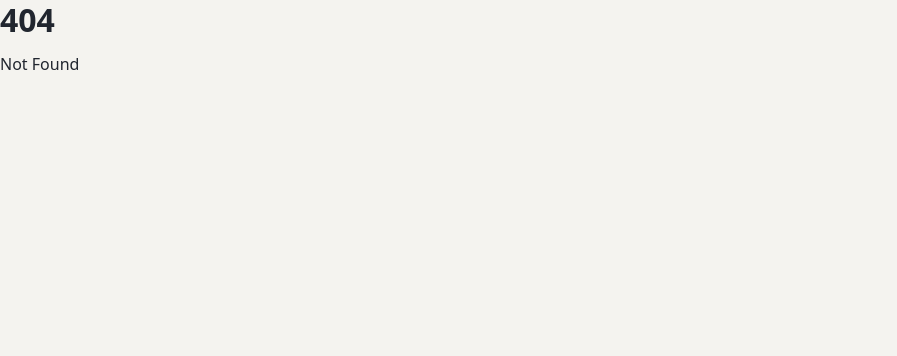
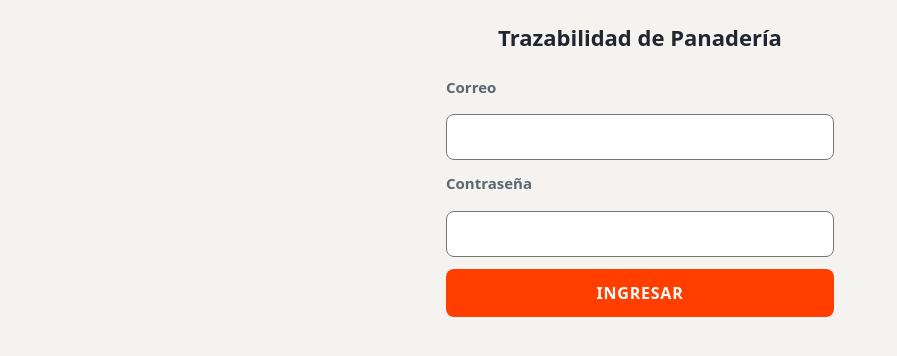
Before and after one commit to wulfiss/bakery-traceability, a SvelteKit app: page /login in a window 1280 px wide. Before the commit this address had no page. Shown: the top 356 px of the page, without its empty margins (0-897 px from the left). Built offline with nearby package versions, Linux system fonts and the light colour scheme; no server answers.

Commit message:
S1: Spanish login page with Supabase Auth email/password form action

```diff
--- /dev/null
+++ b/src/routes/login/+page.server.ts
@@ -0,0 +1,36 @@
+import { fail, redirect } from '@sveltejs/kit'
+import type { Actions, PageServerLoad } from './$types'
+import { getSupabaseServerClient } from '$lib/supabase/server'
+
+// If the user already has a session, sending them to login is pointless.
+export const load: PageServerLoad = async (event) => {
+  const supabase = getSupabaseServerClient(event)
+  const { data } = await supabase.auth.getUser()
+  if (data.user) {
+    throw redirect(303, '/production')
+  }
+}
+
+export const actions: Actions = {
+  default: async (event) => {
+    const formData = await event.request.formData()
+    const rawEmail = formData.get('email')
+    const email = typeof rawEmail === 'string' ? rawEmail.trim() : ''
+    const rawPassword = formData.get('password')
+    const password = typeof rawPassword === 'string' ? rawPassword : ''
+
+    if (!email || !password) {
+      return fail(400, { email, error: 'El correo y la contraseña son obligatorios.' })
+    }
+
+    const supabase = getSupabaseServerClient(event)
+    const { error } = await supabase.auth.signInWithPassword({ email, password })
+
+    if (error) {
+      // Do not reveal which part was wrong.
+      return fail(400, { email, error: 'Correo o contraseña incorrectos.' })
+    }
+
+    throw redirect(303, '/production')
+  }
+}
--- /dev/null
+++ b/src/routes/login/+page.svelte
@@ -0,0 +1,90 @@
+<script lang="ts">
+  import type { ActionData, PageData } from './$types'
+
+  let { data, form }: { data: PageData; form: ActionData } = $props()
+</script>
+
+<div class="login-card">
+  <h1>Trazabilidad de Panadería</h1>
+
+  {#if form?.error}
+    <p class="error" role="alert">{form.error}</p>
+  {/if}
+
+  <form method="POST">
+    <label for="email">Correo</label>
+    <input
+      id="email"
+      name="email"
+      type="email"
+      autocomplete="email"
+      value={form?.email ?? ''}
+      required
+    />
+
+    <label for="password">Contraseña</label>
+    <input id="password" name="password" type="password" autocomplete="current-password" required />
+
+    <button type="submit">INGRESAR</button>
+  </form>
+</div>
+
+<style>
+  .login-card {
+    width: 100%;
+    max-width: 420px;
+    margin: 0 auto;
+    padding: 24px 16px;
+    box-sizing: border-box;
+  }
+
+  h1 {
+    font-size: 1.375rem;
+    text-align: center;
+    margin-bottom: 24px;
+  }
+
+  form {
+    display: flex;
+    flex-direction: column;
+    gap: 12px;
+  }
+
+  label {
+    font-size: 0.9375rem;
+    font-weight: 600;
+  }
+
+  input {
+    width: 100%;
+    padding: 10px 12px;
+    font-size: 1rem;
+    border: 1px solid #767676;
+    border-radius: 8px;
+    box-sizing: border-box;
+  }
+
+  button {
+    width: 100%;
+    padding: 12px;
+    font-size: 1rem;
+    font-weight: 700;
+    letter-spacing: 0.05em;
+    color: #ffffff;
+    background-color: #ff3e00;
+    border: none;
+    border-radius: 8px;
+    cursor: pointer;
+  }
+
+  button:active {
+    transform: translateY(1px);
+  }
+
+  .error {
+    color: #b00020;
+    font-size: 0.9375rem;
+    text-align: center;
+    margin: 0 0 8px;
+  }
+</style>
```
